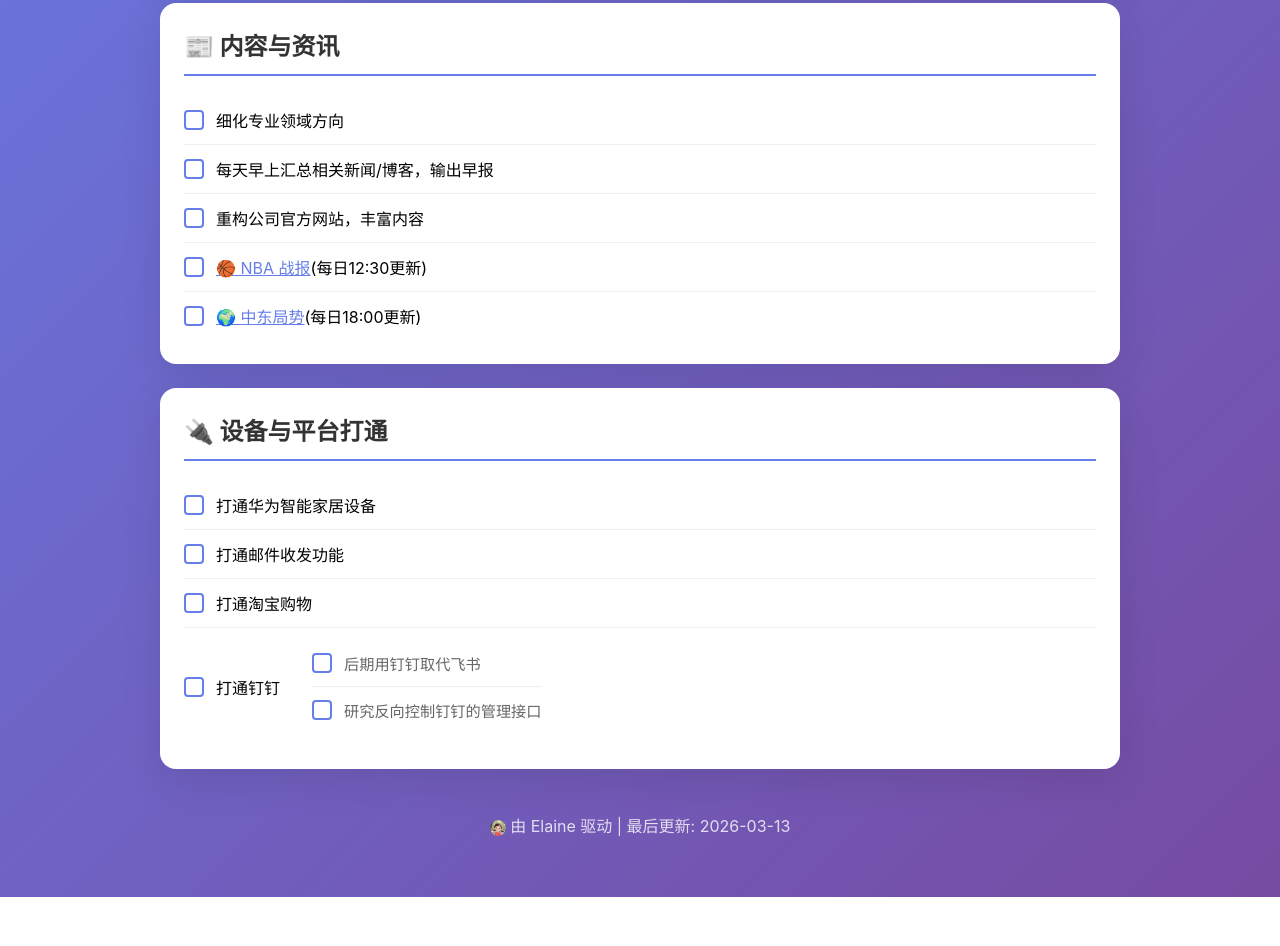
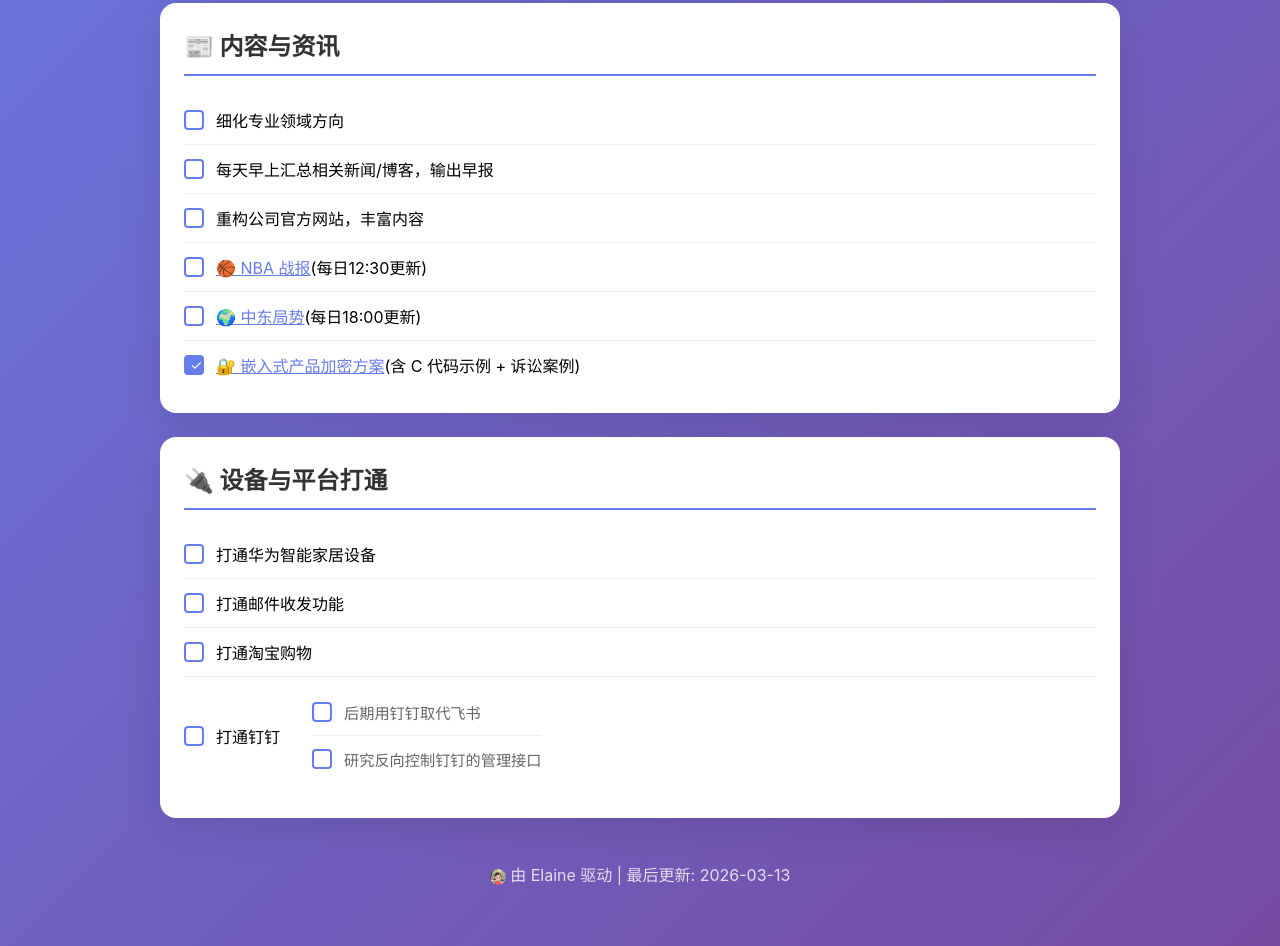
Before and after one commit to Elliot-Zzz/workspace, a plain HTML site: page index.html in a window 1280 px wide. Shown: the part 638-1584 px from the top of the page. Before the commit the page ends 1535 px from the top, so only its background shows below. Drawn offline with Linux system fonts and the light colour scheme.

Commit message:
✅ 添加嵌入式加密方案任务 (已完成)

```diff
--- a/index.html
+++ b/index.html
@@ -60,6 +60,7 @@
                 <li><span class="checkbox"></span>重构公司官方网站，丰富内容</li>
                 <li><span class="checkbox"></span><a href="nba.html" style="color:#667eea;">🏀 NBA 战报</a> (每日12:30更新)</li>
                 <li><span class="checkbox"></span><a href="iran.html" style="color:#667eea;">🌍 中东局势</a> (每日18:00更新)</li>
+                <li><span class="checkbox checked"></span><a href="security.html" style="color:#667eea;">🔐 嵌入式产品加密方案</a> (含 C 代码示例 + 诉讼案例)</li>
             </ul>
         </div>
 
```
